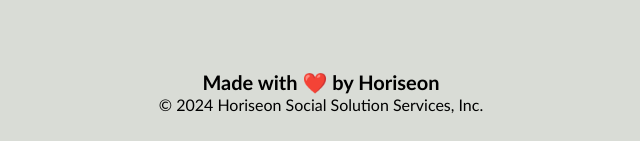
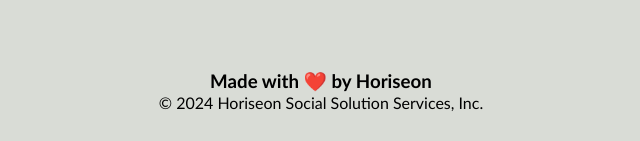
Before and after one commit to CodyBarnes9624/homeowork-01-CB, a plain HTML site: page Develop/index.html in a window 1280 px wide. Shown: the part 1879-2020 px from the top of the page, 319-959 px from the left. Drawn offline with Linux system fonts and the light colour scheme.

Commit message:
Updated header/title

```diff
--- a/Develop/index.html
+++ b/Develop/index.html
@@ -4,7 +4,7 @@
 <head>
     <meta charset="UTF-8" />
     <link rel="stylesheet" href="./assets/css/style.css">
-    <title>website</title>
+    <title>Horiseon Home Page</title>
 </head>
 
 <body>
@@ -95,7 +95,7 @@
 
     <footer>
     <div class="footer">
-        <h2>Made with ❤️️ by Horiseon</h2>
+        <h3>Made with ❤️️ by Horiseon</h3>
         <p>
             &copy; 2024 Horiseon Social Solution Services, Inc.
         </p>
```
